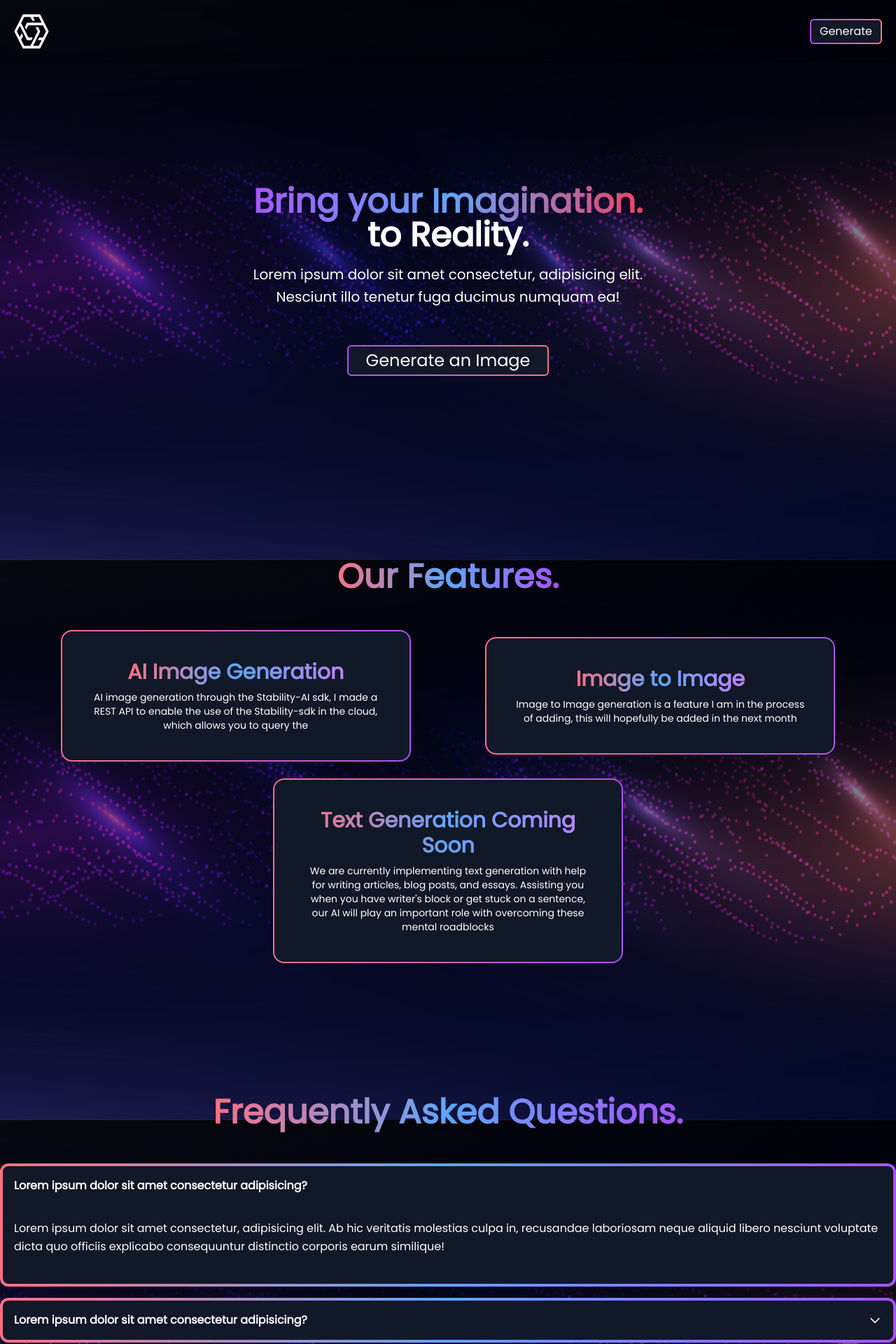
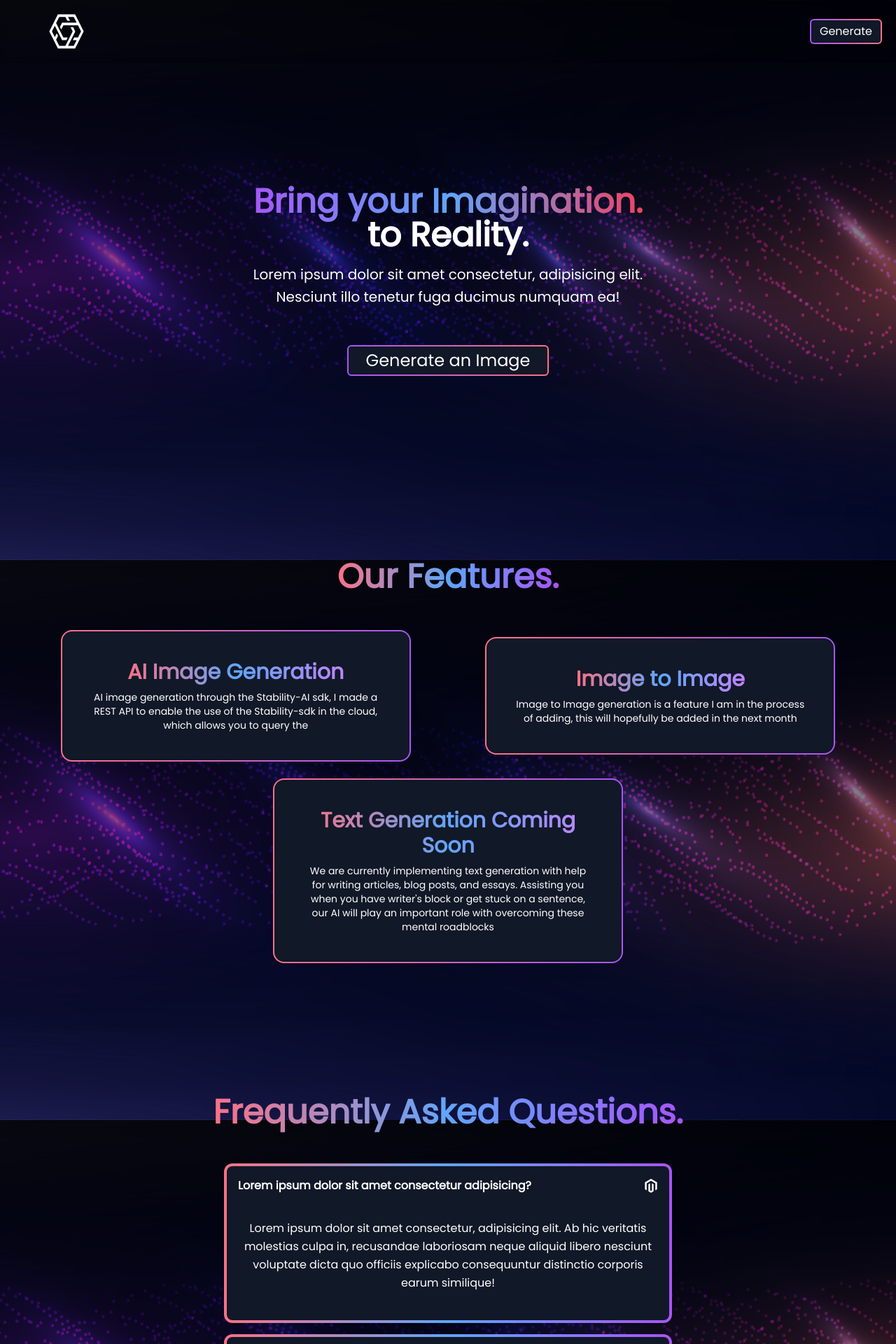
Before and after one commit to TigerEngine124/AI_Image_Generator, a Next.js app: page / in a window 1280 px wide. Shown: the top 1920 px of the page at 70% size. Built offline with nearby package versions, Linux system fonts and the light colour scheme.

Commit message:
push to laptop

```diff
--- a/containers/FAQ.tsx
+++ b/containers/FAQ.tsx
@@ -1,5 +1,6 @@
 import React from "react";
-import SiMagento from 'react-icons/si';
+import styles from '../styles/Home.module.css';
+import { SiMagento } from 'react-icons/si';
 
 const FAQ = () => {
   return (
@@ -7,7 +8,7 @@ const FAQ = () => {
         <h1 className="text-5xl text-center leading-snug font-extrabold py-10 text-transparent bg-clip-text bg-gradient-to-r from-rose-400 via-blue-400 to-purple-500">
           Frequently Asked Questions.
         </h1>
-      <div className="space-y-4">
+      <div id={styles.faqContainer} className="text-center space-y-4 flex flex-col h-full justify-center items-center">
         <div className="w-full p-1 rounded-xl bg-gradient-to-r from-rose-400 via-blue-400 to-purple-500">
           <details className="group" open>
             <summary
@@ -16,21 +17,7 @@ const FAQ = () => {
               <h5 className="text-white font-extrabold">
                 Lorem ipsum dolor sit amet consectetur adipisicing?
               </h5>
-              {/* <SiMagento /> */}
-              {/* <svg
-                className="flex-shrink-0 ml-1.5 w-5 h-5 transition duration-300 group-open:-rotate-180"
-                xmlns="http://www.w3.org/2000/svg"
-                fill="none"
-                viewBox="0 0 24 24"
-                stroke="white"
-              >
-                <path
-                  strokeLinecap="round"
-                  strokeLinejoin="round"
-                  strokeWidth="2"
-                  d="M19 9l-7 7-7-7"
-                />
-              </svg> */}
+                <SiMagento size={20} />
             </summary>
             <div className="bg-gray-900 rounded-lg">
               <p className="px-4 -mt-5 py-10 leading-relaxed text-white">
@@ -49,24 +36,10 @@ const FAQ = () => {
             <summary
               className="flex items-center justify-between p-4 rounded-lg cursor-pointer bg-gray-900"
               >
-              <h5 className="font-extrabold text-white">
+              <h5 className="font-extrabold text-white pr-5 ">
                 Lorem ipsum dolor sit amet consectetur adipisicing?
               </h5>
-
-              <svg
-                className="flex-shrink-0 ml-1.5 w-5 h-5 transition duration-300 group-open:-rotate-180"
-                xmlns="http://www.w3.org/2000/svg"
-                fill="none"
-                viewBox="0 0 24 24"
-                stroke="white"
-              >
-                <path
-                  strokeLinecap="round"
-                  strokeLinejoin="round"
-                  strokeWidth="2"
-                  d="M19 9l-7 7-7-7"
-                />
-              </svg>
+              <SiMagento size={20} />
             </summary>
 
             <div className="bg-gray-900 rounded-lg">
--- a/containers/Navbar.tsx
+++ b/containers/Navbar.tsx
@@ -15,7 +15,7 @@ const Navbar = () => {
         </nav> */}
         <div className="cursor-pointer">
           <Link href="/">
-          <img id={styles.navbarLogo} src={"./key_ai.png"} />
+            <img id={styles.navbarLogo} width="50px" height="50px" src={"./key_ai.png"} />
           </Link>
         </div>
         <div className="p-[2px] bg-gradient-to-r from-purple-500 to-rose-400 rounded-md hover:shadow-[-1px_1px_5px] hover:shadow-green-300">
--- a/styles/Home.module.css
+++ b/styles/Home.module.css
@@ -16,8 +16,9 @@
 #navbarBackground {
   display: flex;
   background: rgb(0 0 0 / 0.1);
-  backdrop-filter: blur(10px);
-  -webkit-backdrop-filter: blur(10px);
+  backdrop-filter: blur(0.4rem);
+  /* backdrop-filter: opacity(1);   */
+  -webkit-backdrop-filter: blur(5rem);
   position: fixed;
   top: 0;
   width: 100%;
@@ -27,6 +28,11 @@
 #navbarLogo {
   width: 50px;
   height: 50px;
+  margin-left: 50px;
+}
+
+#faqContainer {
+  width: 50vw;
 }
 
 
@@ -38,6 +44,10 @@
   #navbarLogo {
     width: 50px;
     height: 50px;
+  }
+
+  #faqContainer {
+    width: 90vw;
   }
 }
 
@@ -52,6 +62,10 @@
     flex-direction: column;
     flex-wrap: wrap;
   }
+
+  /* #faqContainer {
+    width: 90vw;
+  } */
 }
 
 
```
